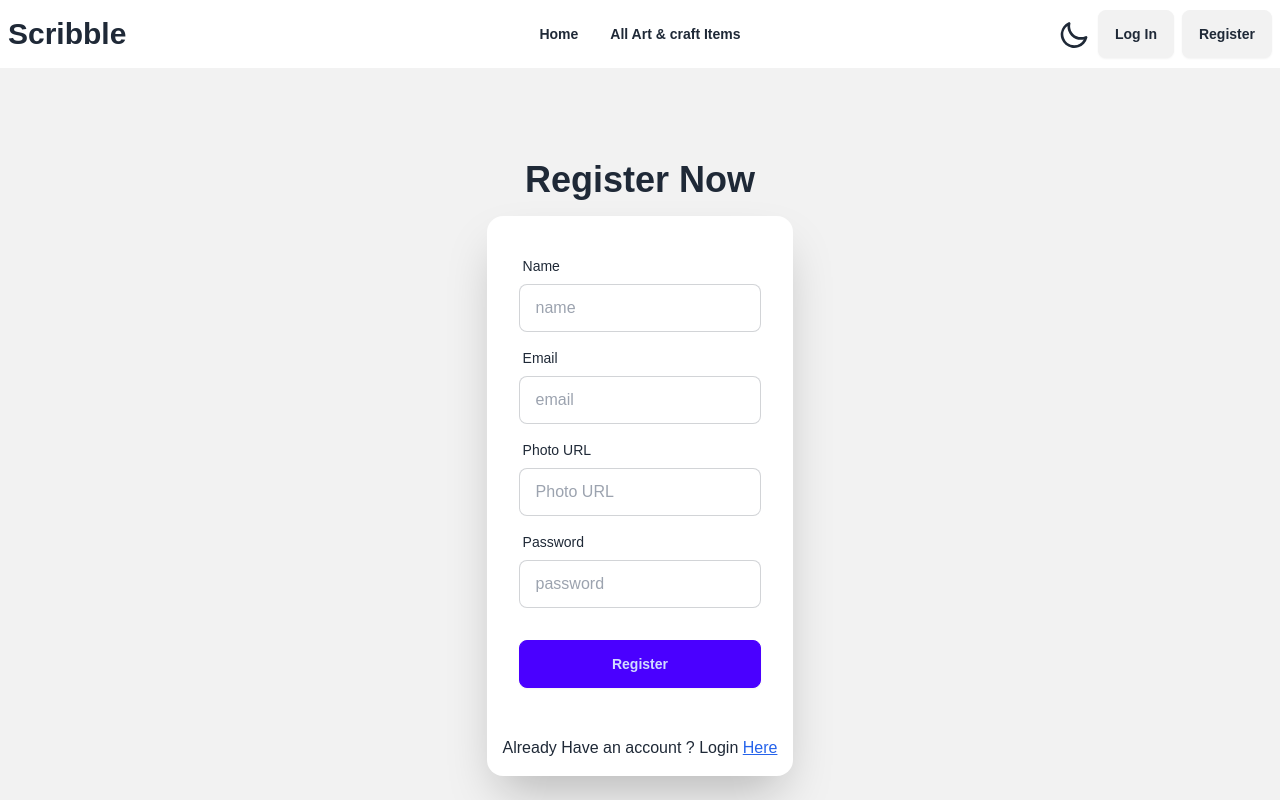
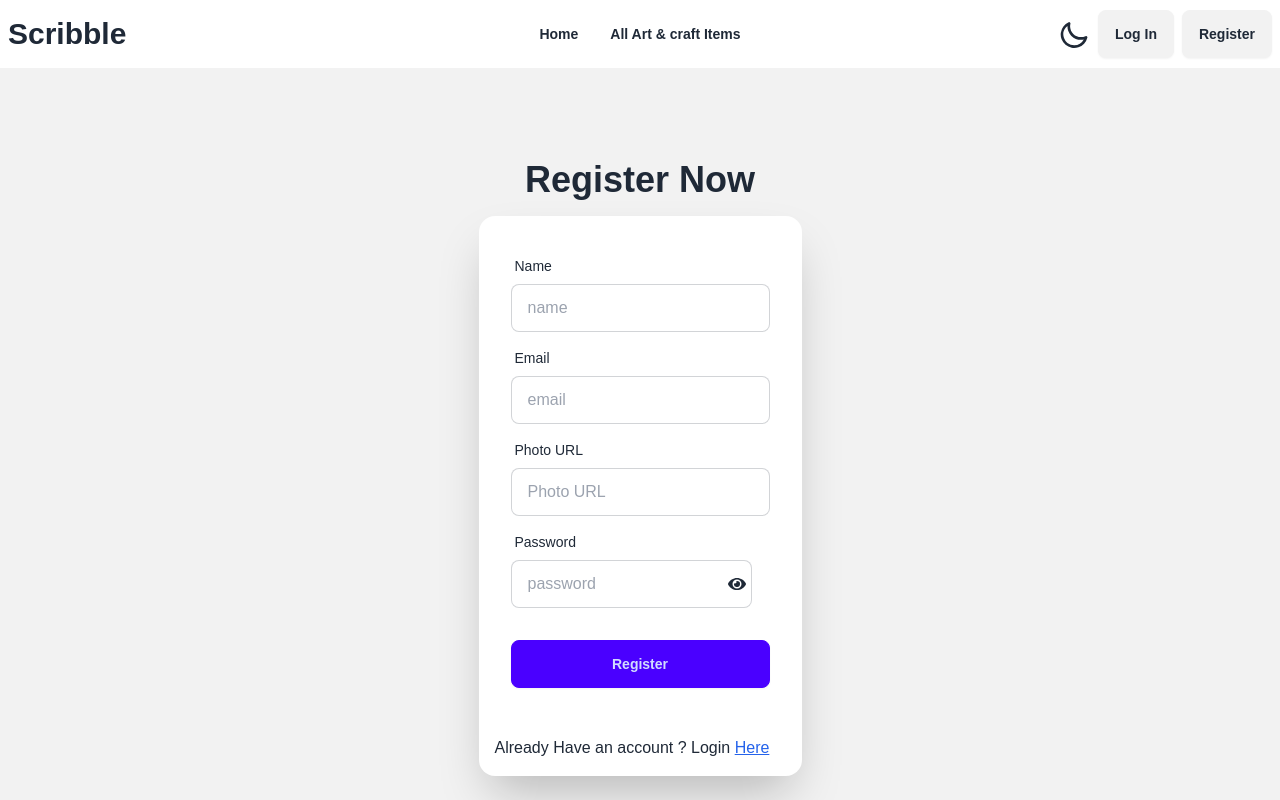
Before and after one commit to Sakib928/art-and-craft, a React (Vite) app: page /register in a window 1280 px wide. Shown: the top 800 px of the page. Built offline with nearby package versions, Linux system fonts and the light colour scheme; no server answers.

Commit message:
added password show-hide

```diff
--- a/src/pages/LogIn/LogIn.jsx
+++ b/src/pages/LogIn/LogIn.jsx
@@ -1,8 +1,9 @@
-import { useContext } from "react";
+import { useContext, useState } from "react";
 import toast, { Toaster } from "react-hot-toast";
-import { FaGoogle, FaGithub } from "react-icons/fa";
+import { FaGoogle, FaGithub, FaEye } from "react-icons/fa";
 import { Link, useNavigate } from "react-router-dom";
 import { AuthContext } from "../../provider/AuthProvider";
+import { BiSolidHide } from "react-icons/bi";
 const LogIn = () => {
   const { userLogin, googleLogin, githubLogin } = useContext(AuthContext);
   const navigate = useNavigate();
@@ -20,6 +21,12 @@ const LogIn = () => {
       .catch((err) => {
         toast.error(err.message);
       });
+  };
+
+  const [passState, setPassState] = useState(false);
+
+  const handleShowPass = () => {
+    setPassState(!passState);
   };
 
   const handleGoogleLogin = () => {
@@ -65,15 +72,25 @@ const LogIn = () => {
               </div>
               <div className="form-control">
                 <label className="label">
-                  <span className="label-text">Password</span>
+                  <span className="label-text">Password </span>
                 </label>
+                <div className="flex place-items-center">
                   <input
-                  type="password"
+                    type={passState ? "text" : "password"}
                     placeholder="password"
                     name="password"
                     className="input input-bordered"
                     required
                   />
+
+                  <span onClick={handleShowPass}>
+                    {passState ? (
+                      <BiSolidHide className="relative right-6 text-lg" />
+                    ) : (
+                      <FaEye className="relative right-6 text-lg" />
+                    )}
+                  </span>
+                </div>
               </div>
               <div className="form-control mt-6">
                 <button className="btn btn-primary">Login</button>
--- a/src/pages/Register/Register.jsx
+++ b/src/pages/Register/Register.jsx
@@ -1,7 +1,9 @@
-import { useContext } from "react";
+import { useContext, useState } from "react";
 import { Link } from "react-router-dom";
 import { AuthContext } from "../../provider/AuthProvider";
 import toast, { Toaster } from "react-hot-toast";
+import { BiSolidHide } from "react-icons/bi";
+import { FaEye } from "react-icons/fa";
 
 const Register = () => {
   const { createUser, profileUpdate, reload, setReload } =
@@ -35,6 +37,13 @@ const Register = () => {
         });
     }
   };
+
+  const [passState, setPassState] = useState(false);
+
+  const handleShowPass = () => {
+    setPassState(!passState);
+  };
+
   return (
     <div>
       <Toaster />
@@ -80,16 +89,26 @@ const Register = () => {
                 />
               </div>
               <div className="form-control">
-                <label className="label">
+                <label className="label ">
                   <span className="label-text">Password</span>
                 </label>
-                <input
-                  type="password"
-                  name="password"
-                  placeholder="password"
-                  className="input input-bordered"
-                  required
-                />
+                <div className="flex place-items-center w-full">
+                  <input
+                    type={passState ? "text" : "password"}
+                    placeholder="password"
+                    name="password"
+                    className="input input-bordered w-full"
+                    required
+                  />
+
+                  <span onClick={handleShowPass}>
+                    {passState ? (
+                      <BiSolidHide className="relative right-6 text-lg" />
+                    ) : (
+                      <FaEye className="relative right-6 text-lg" />
+                    )}
+                  </span>
+                </div>
               </div>
               <div className="form-control mt-6">
                 <button type="submit" className="btn btn-primary">
```
Lines whose indentation alone changed are shown as unchanged.
